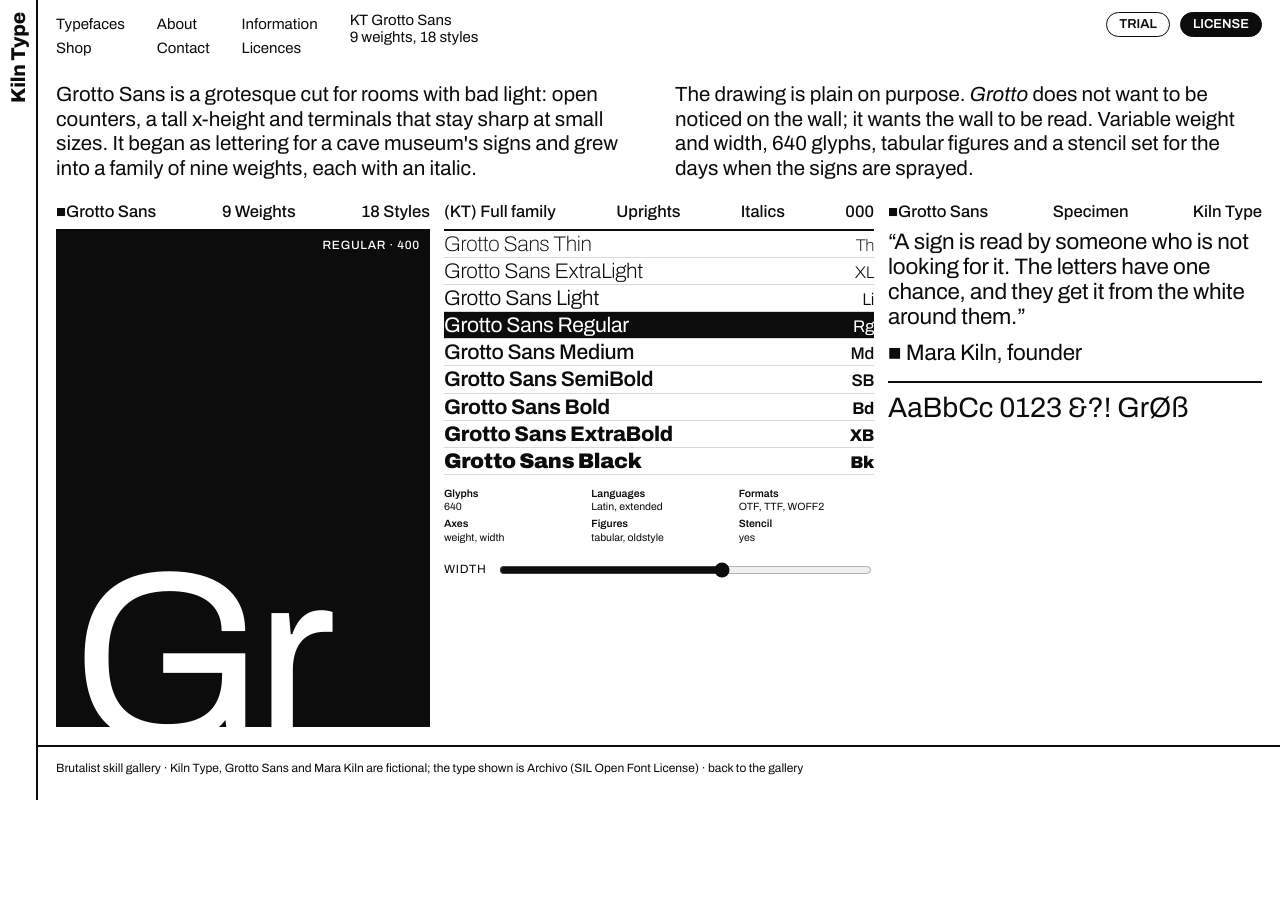
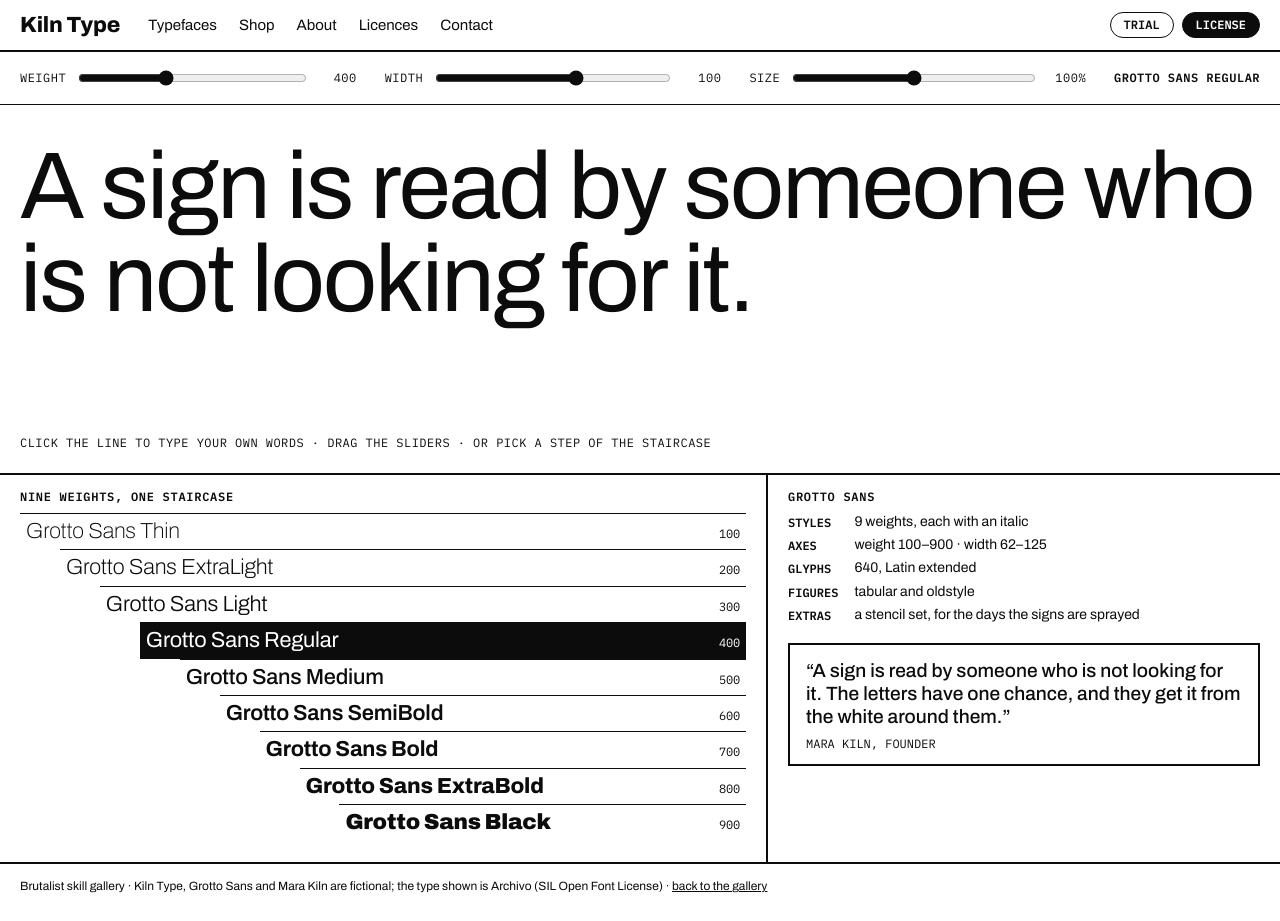
Before and after one commit to 135Andres/brutalist-design-skill, a website: page examples/gallery/kiln-type/index.html in a window 1280 px wide. Before the commit the page ends 803 px from the top, so only its background shows below. Drawn offline with Linux system fonts and the light colour scheme.

Commit message:
feat(gallery): recompose adrift and Kiln Type away from their references

```diff
--- a/examples/gallery/kiln-type/index.html
+++ b/examples/gallery/kiln-type/index.html
@@ -3,139 +3,142 @@
 <head>
 <meta charset="utf-8">
 <meta name="viewport" content="width=device-width, initial-scale=1">
-<title>Kiln Type — Grotto Sans specimen</title>
-<meta name="description" content="A fictional type foundry's specimen with a live weight ladder. Gallery page of the brutalist agent skill.">
-<!-- Gallery · Kiln Type. Fictional foundry and typeface. Made with the skill's inspire command from
-     a third-party reference (#42, not included; principles only: vertical wordmark, a ladder of
-     weights with right-aligned abbreviations, a black block with giant white letters, spec tables,
-     a quote). "Grotto Sans" is shown with Archivo (SIL OFL), a real variable font. -->
+<title>Kiln Type — Grotto Sans tester</title>
+<meta name="description" content="A fictional type foundry's live type tester. Gallery page of the brutalist agent skill.">
+<!-- Gallery · Kiln Type. Fictional foundry and typeface. First made with the skill's inspire
+     command from a third-party reference (#42, not included). Recomposed after the second audit
+     (docs/audits/2026-09-30-second-audit.md) to move away from that reference's composition:
+     no vertical wordmark, no black block, no three-panel row; the page is now a live type tester
+     with a staircase of weights. "Grotto Sans" is shown with Archivo (SIL OFL). -->
 <link rel="preconnect" href="https://fonts.googleapis.com">
 <link rel="preconnect" href="https://fonts.gstatic.com" crossorigin>
-<link href="https://fonts.googleapis.com/css2?family=Archivo:ital,wdth,wght@0,62..125,100..900;1,62..125,100..900&display=swap" rel="stylesheet">
+<link href="https://fonts.googleapis.com/css2?family=Archivo:ital,wdth,wght@0,62..125,100..900;1,62..125,100..900&family=IBM+Plex+Mono:wght@400;600&display=swap" rel="stylesheet">
 <style>
-  :root{--ink:#0c0c0c;--paper:#fff;--sans:"Archivo",Arial,sans-serif;--ease:cubic-bezier(.2,.8,.2,1)}
+  :root{--ink:#0c0c0c;--paper:#fff;--sans:"Archivo",Arial,sans-serif;--mono:"IBM Plex Mono",ui-monospace,monospace;--ease:cubic-bezier(.2,.8,.2,1);
+    --w:400;--wd:100;--sz:1}
   *{box-sizing:border-box}
   html,body{margin:0;background:var(--paper);color:var(--ink)}
-  body{font:400 15px/1.3 var(--sans);display:grid;grid-template-columns:38px 1fr;min-height:100vh}
-  a{color:inherit;text-decoration:none}
-  a:hover,a:focus-visible{text-decoration:underline}
+  body{font:400 15px/1.35 var(--sans)}
+  a{color:inherit}
   :focus-visible{outline:2px solid var(--ink);outline-offset:2px}
-  .spine{border-right:2px solid var(--ink);display:flex;justify-content:center;align-items:flex-start;padding-top:12px;position:sticky;top:0;height:100vh}
-  .spine span{writing-mode:vertical-rl;transform:rotate(180deg);font:800 20px/1 var(--sans);letter-spacing:-.01em}
-  main{min-width:0}
-  .top a{display:inline-block;min-height:24px;line-height:24px}
-  .top{display:grid;grid-template-columns:repeat(4,auto) 1fr auto;gap:0 32px;align-items:start;padding:12px 18px;font-size:15px;line-height:1.15}
-  .top .btns{display:flex;gap:10px;align-items:center}
-  .pill{border:1.5px solid var(--ink);border-radius:999px;padding:5px 12px;font:600 13px/1 var(--sans);text-transform:uppercase;background:none;color:inherit;cursor:pointer}
+
+  header{display:grid;grid-template-columns:auto 1fr auto;align-items:center;gap:12px 28px;padding:12px 20px;border-bottom:2px solid var(--ink)}
+  .mark{font:800 22px/1 var(--sans);font-variation-settings:"wdth" 80;letter-spacing:-.01em}
+  header nav{display:flex;gap:4px 22px;flex-wrap:wrap}
+  header nav a{text-decoration:none;min-height:24px;display:inline-flex;align-items:center}
+  header nav a:hover,header nav a:focus-visible{text-decoration:underline}
+  .btns{display:flex;gap:8px}
+  .pill{border:1.5px solid var(--ink);border-radius:999px;padding:6px 13px;font:600 12px/1 var(--mono);text-transform:uppercase;background:none;color:inherit;cursor:pointer}
   .pill.fill{background:var(--ink);color:var(--paper)}
-  .intro{display:grid;grid-template-columns:1fr 1fr;gap:32px;padding:10px 18px 22px;font:400 clamp(17px,1.6vw,24px)/1.2 var(--sans)}
-  .intro p{margin:0}
-  .intro em{font-style:italic}
-  .panels{display:grid;grid-template-columns:1fr 1.15fr 1fr;gap:14px;padding:0 18px 18px}
-  .ph{display:flex;justify-content:space-between;font:500 clamp(14px,1.3vw,19px)/1.1 var(--sans);margin-bottom:8px;gap:10px}
-  .ph b{font-weight:800}
-  .block{background:var(--ink);color:var(--paper);aspect-ratio:3/4;position:relative;overflow:hidden}
-  .block .gr{position:absolute;left:4%;bottom:-6%;font:400 clamp(160px,19vw,300px)/.8 var(--sans);letter-spacing:-.04em;
-    font-variation-settings:"wght" var(--w,400),"wdth" var(--wd,100);transition:font-variation-settings .6s var(--ease)}
-  .block .now{position:absolute;right:10px;top:10px;font:500 12px/1 var(--sans);text-transform:uppercase;letter-spacing:.06em}
-  .ladder{list-style:none;margin:0;padding:0;border-top:2px solid var(--ink)}
-  .ladder li{border-bottom:1px solid #d8d8d8}
-  .ladder button{all:unset;box-sizing:border-box;width:100%;display:flex;justify-content:space-between;align-items:baseline;padding:2px 0;cursor:pointer;min-height:24px;
-    font-size:clamp(17px,1.65vw,26px);line-height:1.05;letter-spacing:-.015em}
-  .ladder button:focus-visible{outline:2px solid var(--ink);outline-offset:-2px}
-  .ladder button .ab{font-size:.8em}
-  .ladder button.on{background:var(--ink);color:var(--paper)}
-  .specs{display:grid;grid-template-columns:repeat(3,1fr);gap:4px 12px;margin-top:12px;font-size:10.5px;line-height:1.25}
-  .specs dt{font-weight:600}
-  .specs dd{margin:0 0 4px}
-  .quote{font:400 clamp(18px,1.75vw,26px)/1.12 var(--sans);letter-spacing:-.01em;margin:0}
-  .quote cite{display:block;font-style:normal;margin-top:.5em}
-  .quote cite::before{content:"■ "}
-  .glyphs{margin-top:16px;border-top:2px solid var(--ink);padding-top:10px;font:400 clamp(22px,2.2vw,34px)/1.1 var(--sans);word-break:break-all;
-    font-variation-settings:"wght" var(--w,400),"wdth" var(--wd,100);transition:font-variation-settings .6s var(--ease)}
-  .wd{display:flex;gap:10px;align-items:center;margin-top:12px;font-size:12px;text-transform:uppercase;letter-spacing:.06em}
-  .wd input{flex:1;accent-color:var(--ink)}
-  footer{padding:14px 18px 26px;border-top:2px solid var(--ink);font-size:12px}
+
+  /* the tester */
+  .tester{border-bottom:2px solid var(--ink)}
+  .controls{display:grid;grid-template-columns:repeat(3,1fr) auto;gap:10px 28px;padding:12px 20px;border-bottom:1px solid var(--ink);font:400 12px/1.2 var(--mono);text-transform:uppercase;letter-spacing:.04em}
+  .controls label{display:grid;grid-template-columns:auto 1fr 3.5em;gap:10px;align-items:center}
+  .controls input{accent-color:var(--ink);width:100%;min-height:24px}
+  .controls output{text-align:right}
+  .controls .name{align-self:center;font-weight:600}
+  .line{margin:0;padding:clamp(18px,3vw,36px) 20px clamp(24px,4vw,48px);min-height:40vh;outline:none;
+    font:400 calc(clamp(44px,7.4vw,124px) * var(--sz))/.98 var(--sans);letter-spacing:-.02em;
+    font-variation-settings:"wght" var(--w),"wdth" var(--wd);transition:font-variation-settings .45s var(--ease)}
+  .line:focus-visible{box-shadow:inset 0 0 0 2px var(--ink)}
+  .hint{padding:0 20px 12px;font:400 12px/1 var(--mono);text-transform:uppercase;letter-spacing:.04em}
+
+  /* the staircase of weights, and the facts */
+  .lower{display:grid;grid-template-columns:1.5fr 1fr}
+  .stairs{border-right:2px solid var(--ink);padding:16px 20px 22px}
+  .stairs h2,.facts h2{margin:0 0 10px;font:600 12px/1 var(--mono);text-transform:uppercase;letter-spacing:.06em}
+  .stairs ol{list-style:none;margin:0;padding:0}
+  .stairs button{all:unset;box-sizing:border-box;display:flex;gap:14px;align-items:baseline;width:calc(100% - var(--i) * 5.5%);margin-left:calc(var(--i) * 5.5%);
+    border-top:1px solid var(--ink);padding:3px 6px;min-height:28px;cursor:pointer;font-size:clamp(17px,1.7vw,26px);letter-spacing:-.01em;
+    font-variation-settings:"wght" var(--bw);transition:background .2s,color .2s}
+  .stairs button small{margin-left:auto;font:400 12px/1 var(--mono)}
+  .stairs button:hover,.stairs button:focus-visible,.stairs button[aria-pressed="true"]{background:var(--ink);color:var(--paper);outline:none}
+  .facts{padding:16px 20px 22px}
+  .facts dl{display:grid;grid-template-columns:auto 1fr;gap:4px 16px;margin:0 0 18px;font-size:14px}
+  .facts dt{font:600 12px/1.6 var(--mono);text-transform:uppercase}
+  .facts dd{margin:0}
+  blockquote{margin:0;border:2px solid var(--ink);padding:14px 16px;font:400 clamp(17px,1.5vw,22px)/1.2 var(--sans);font-variation-settings:"wght" 500}
+  blockquote cite{display:block;margin-top:10px;font:400 12px/1 var(--mono);text-transform:uppercase;font-style:normal}
+  footer{padding:14px 20px 26px;border-top:2px solid var(--ink);font-size:12px}
   @media (max-width:900px){
-    .top{grid-template-columns:1fr 1fr;gap:10px 18px}
-    .top .btns{grid-column:1/-1}
-    .intro,.panels{grid-template-columns:1fr}
-    .block{aspect-ratio:4/3}
+    header{grid-template-columns:1fr auto}
+    header nav{grid-column:1/-1;grid-row:2}
+    .controls{grid-template-columns:1fr}
+    .lower{grid-template-columns:1fr}
+    .stairs{border-right:0;border-bottom:2px solid var(--ink)}
   }
   @media (prefers-reduced-motion:reduce){ *{transition:none!important} }
 </style>
 </head>
 <body>
-<div class="spine" aria-hidden="true"><span>Kiln Type</span></div>
+<header>
+  <span class="mark">Kiln Type</span>
+  <nav aria-label="Foundry"><a href="#">Typefaces</a><a href="#">Shop</a><a href="#">About</a><a href="#">Licences</a><a href="#">Contact</a></nav>
+  <span class="btns"><button class="pill" type="button">Trial</button><button class="pill fill" type="button">License</button></span>
+</header>
+
 <main>
-  <nav class="top" aria-label="Foundry">
-    <span><a href="#">Typefaces</a><br><a href="#">Shop</a></span>
-    <span><a href="#">About</a><br><a href="#">Contact</a></span>
-    <span><a href="#">Information</a><br><a href="#">Licences</a></span>
-    <span>KT Grotto Sans<br>9 weights, 18 styles</span>
-    <span></span>
-    <span class="btns"><button class="pill" type="button">Trial</button><button class="pill fill" type="button">License</button></span>
-  </nav>
-  <section class="intro">
-    <h1 class="sr-only" style="position:absolute;width:1px;height:1px;overflow:hidden;clip-path:inset(50%)">Kiln Type — Grotto Sans</h1>
-    <p>Grotto Sans is a grotesque cut for rooms with bad light: open counters, a tall x-height and
-      terminals that stay sharp at small sizes. It began as lettering for a cave museum's signs and
-      grew into a family of nine weights, each with an italic.</p>
-    <p>The drawing is plain on purpose. <em>Grotto</em> does not want to be noticed on the wall; it wants
-      the wall to be read. Variable weight and width, 640 glyphs, tabular figures and a stencil set for
-      the days when the signs are sprayed.</p>
+  <section class="tester" aria-labelledby="tt">
+    <h1 id="tt" style="position:absolute;width:1px;height:1px;overflow:hidden;clip-path:inset(50%)">Grotto Sans — type tester</h1>
+    <div class="controls">
+      <label>Weight <input type="range" id="w" min="100" max="900" step="1" value="400"><output id="wo">400</output></label>
+      <label>Width <input type="range" id="wd" min="62" max="125" step="1" value="100"><output id="wdo">100</output></label>
+      <label>Size <input type="range" id="sz" min="0.6" max="1.4" step="0.01" value="1"><output id="szo">100%</output></label>
+      <span class="name" id="name" aria-live="polite">Grotto Sans Regular</span>
+    </div>
+    <p class="line" id="line" contenteditable="true" spellcheck="false" role="textbox" aria-multiline="true" aria-label="Type tester: edit this text">A sign is read by someone who is not looking for it.</p>
+    <p class="hint">Click the line to type your own words · drag the sliders · or pick a step of the staircase</p>
   </section>
 
-  <section class="panels" aria-label="Specimen">
-    <div>
-      <div class="ph"><span><b>■</b>Grotto Sans</span><span>9 Weights</span><span>18 Styles</span></div>
-      <div class="block"><span class="now" id="now">Regular · 400</span><span class="gr" aria-hidden="true">Gr</span></div>
-    </div>
-    <div>
-      <div class="ph"><span>(KT) Full family</span><span>Uprights</span><span>Italics</span><span>000</span></div>
-      <ul class="ladder" id="ladder" aria-label="Weights: choose one to see it large">
-        <li><button type="button" data-w="100" aria-pressed="false">Grotto Sans Thin<span class="ab">Th</span></button></li>
-        <li><button type="button" data-w="200" aria-pressed="false">Grotto Sans ExtraLight<span class="ab">XL</span></button></li>
-        <li><button type="button" data-w="300" aria-pressed="false">Grotto Sans Light<span class="ab">Li</span></button></li>
-        <li><button type="button" data-w="400" class="on" aria-pressed="true">Grotto Sans Regular<span class="ab">Rg</span></button></li>
-        <li><button type="button" data-w="500" aria-pressed="false">Grotto Sans Medium<span class="ab">Md</span></button></li>
-        <li><button type="button" data-w="600" aria-pressed="false">Grotto Sans SemiBold<span class="ab">SB</span></button></li>
-        <li><button type="button" data-w="700" aria-pressed="false">Grotto Sans Bold<span class="ab">Bd</span></button></li>
-        <li><button type="button" data-w="800" aria-pressed="false">Grotto Sans ExtraBold<span class="ab">XB</span></button></li>
-        <li><button type="button" data-w="900" aria-pressed="false">Grotto Sans Black<span class="ab">Bk</span></button></li>
-      </ul>
-      <dl class="specs"><div><dt>Glyphs</dt><dd>640</dd><dt>Axes</dt><dd>weight, width</dd></div>
-        <div><dt>Languages</dt><dd>Latin, extended</dd><dt>Figures</dt><dd>tabular, oldstyle</dd></div>
-        <div><dt>Formats</dt><dd>OTF, TTF, WOFF2</dd><dt>Stencil</dt><dd>yes</dd></div></dl>
-      <label class="wd">Width <input id="wd" type="range" min="62" max="125" value="100" aria-label="Width axis, 62 to 125"></label>
-    </div>
-    <div>
-      <div class="ph"><span><b>■</b>Grotto Sans</span><span>Specimen</span><span>Kiln Type</span></div>
-      <blockquote class="quote">“A sign is read by someone who is not looking for it. The letters have one chance, and they get it
+  <div class="lower">
+    <section class="stairs" aria-labelledby="st">
+      <h2 id="st">Nine weights, one staircase</h2>
+      <ol id="stairs"></ol>
+    </section>
+    <section class="facts" aria-labelledby="fa">
+      <h2 id="fa">Grotto Sans</h2>
+      <dl>
+        <dt>Styles</dt><dd>9 weights, each with an italic</dd>
+        <dt>Axes</dt><dd>weight 100–900 · width 62–125</dd>
+        <dt>Glyphs</dt><dd>640, Latin extended</dd>
+        <dt>Figures</dt><dd>tabular and oldstyle</dd>
+        <dt>Extras</dt><dd>a stencil set, for the days the signs are sprayed</dd>
+      </dl>
+      <blockquote>“A sign is read by someone who is not looking for it. The letters have one chance, and they get it
         from the white around them.”<cite>Mara Kiln, founder</cite></blockquote>
-      <p class="glyphs">AaBbCc 0123 &amp;?! GrØß</p>
-    </div>
-  </section>
-  <footer>Brutalist skill gallery · Kiln Type, Grotto Sans and Mara Kiln are fictional; the type shown is
-    Archivo (SIL Open Font License) · <a href="../../../">back to the gallery</a></footer>
+    </section>
+  </div>
 </main>
+<footer>Brutalist skill gallery · Kiln Type, Grotto Sans and Mara Kiln are fictional; the type shown is Archivo
+  (SIL Open Font License) · <a href="../../../">back to the gallery</a></footer>
 <script>
 (() => {
-  const root = document.documentElement, ladder = document.getElementById('ladder'), now = document.getElementById('now');
-  const names = {100:'Thin',200:'ExtraLight',300:'Light',400:'Regular',500:'Medium',600:'SemiBold',700:'Bold',800:'ExtraBold',900:'Black'};
-  const items = [...ladder.querySelectorAll('button')];
-  items.forEach(li => li.style.fontVariationSettings = `"wght" ${li.dataset.w}`);
-  const set = li => {
-    items.forEach(x => { x.classList.toggle('on', x === li); x.setAttribute('aria-pressed', String(x === li)); });
-    root.style.setProperty('--w', li.dataset.w);
-    now.textContent = `${names[li.dataset.w]} · ${li.dataset.w}`;
+  const root = document.documentElement;
+  const NAMES = {100:'Thin',200:'ExtraLight',300:'Light',400:'Regular',500:'Medium',600:'SemiBold',700:'Bold',800:'ExtraBold',900:'Black'};
+  const w = document.getElementById('w'), wd = document.getElementById('wd'), sz = document.getElementById('sz');
+  const wo = document.getElementById('wo'), wdo = document.getElementById('wdo'), szo = document.getElementById('szo'), name = document.getElementById('name');
+  const stairs = document.getElementById('stairs');
+  Object.keys(NAMES).forEach((k, i) => {
+    const li = document.createElement('li');
+    li.innerHTML = `<button type="button" data-w="${k}" aria-pressed="${k === '400'}" style="--i:${i};--bw:${k}">Grotto Sans ${NAMES[k]}<small>${k}</small></button>`;
+    stairs.append(li);
+  });
+  const steps = [...stairs.querySelectorAll('button')];
+  const setWeight = v => {
+    v = +v; w.value = v; wo.value = v; root.style.setProperty('--w', v);
+    const near = Math.round(v / 100) * 100;
+    name.textContent = `Grotto Sans ${NAMES[near]}${v % 100 ? ' (' + v + ')' : ''}`;
+    steps.forEach(b => b.setAttribute('aria-pressed', String(+b.dataset.w === v)));
   };
-  items.forEach(li => { li.addEventListener('pointerenter', () => set(li)); li.addEventListener('focus', () => set(li)); li.addEventListener('click', () => set(li)); });
-  document.getElementById('wd').addEventListener('input', e => root.style.setProperty('--wd', e.target.value));
-  /* once, on load: sweep from Thin to Black and settle on Regular */
+  w.addEventListener('input', () => setWeight(w.value));
+  wd.addEventListener('input', () => { wdo.value = wd.value; root.style.setProperty('--wd', wd.value); });
+  sz.addEventListener('input', () => { szo.value = Math.round(sz.value * 100) + '%'; root.style.setProperty('--sz', sz.value); });
+  steps.forEach(b => b.addEventListener('click', () => setWeight(b.dataset.w)));
+  /* once, on load: climb the staircase and come back to Regular */
   if (!matchMedia('(prefers-reduced-motion: reduce)').matches) {
-    items.forEach((li, i) => setTimeout(() => set(li), 250 + i * 160));
-    setTimeout(() => set(items[3]), 250 + items.length * 160 + 300);
+    steps.forEach((b, i) => setTimeout(() => setWeight(b.dataset.w), 300 + i * 170));
+    setTimeout(() => setWeight(400), 300 + steps.length * 170 + 350);
   }
 })();
 </script>
```
Also changed, not shown: docs/audits/2026-09-30-second-audit.md (+3 -1 lines), examples/gallery/adrift/index.html (+84 -70 lines), index.html (+4 -4 lines), README.md, examples/gallery/adrift/cover-720.jpg, examples/gallery/adrift/cover.png, examples/gallery/kiln-type/cover-720.jpg, examples/gallery/kiln-type/cover.png.
